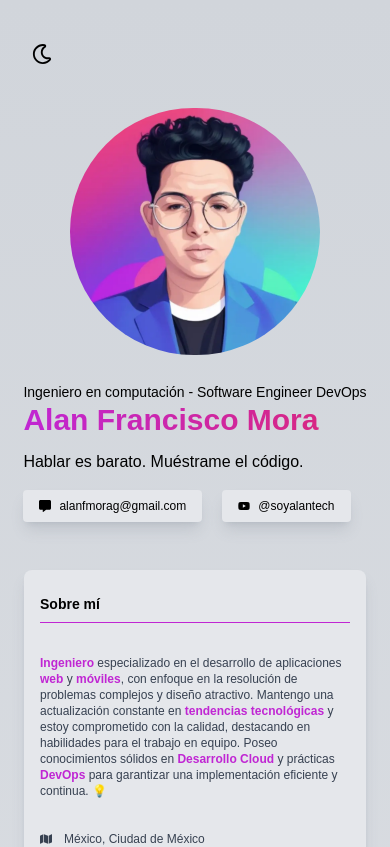
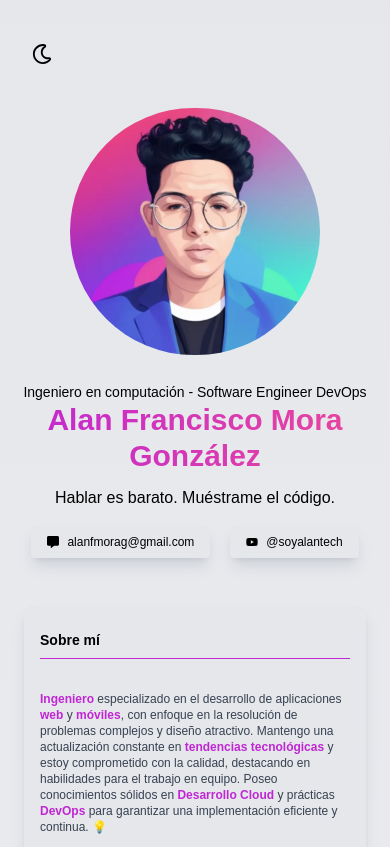
Before and after one commit to alanmgg/Devfolio-React, a React (Vite) app: page / in a window 390 px wide. Shown: the top 847 px of the page. Built offline with nearby package versions, Linux system fonts and the light colour scheme.

Commit message:
:ballot_box_with_check: Fix hover

```diff
--- a/src/App.jsx
+++ b/src/App.jsx
@@ -16,7 +16,7 @@ function App() {
 
   return (
     <>
-      <div className="w-full h-full bg-gradient-to-t from-gray-50 dark:from-slate-900 to-gray-300 dark:to-slate-700">
+      <div className="w-full h-full bg-gradient-to-t from-zinc-50 dark:from-slate-900 to-gray-200 dark:to-slate-700">
         <div className="flex flex-col font-open-sans">
           <ButtonTheme />
 
--- a/src/components/BentoGridProjects.jsx
+++ b/src/components/BentoGridProjects.jsx
@@ -18,7 +18,7 @@ function BentoGridProjects() {
         {projects !== null
           ? projects.map((item) => (
               <div
-                className="break-inside-avoid-column mb-5 xl:mb-5 cursor-pointer transform transition duration-500 hover:scale-105 hover:animate-pulse"
+                className="break-inside-avoid-column mb-5 xl:mb-5 cursor-pointer transform transition duration-100 hover:scale-105"
                 key={item.name}
               >
                 <div className="bg-gray-200 dark:bg-slate-800 rounded-lg shadow-lg shadow-gray-500/20 dark:shadow-gray-200/20">
--- a/src/components/ButtonInfo.jsx
+++ b/src/components/ButtonInfo.jsx
@@ -6,7 +6,7 @@ function ButtonInfo() {
     <>
       <div className="flex flex-row lg:text-center">
         <a
-          className="mt-4 py-2 px-4 shadow-lg shadow-gray-500/20 dark:shadow-gray-200/20 bg-gray-200 hover:bg-gray-300 dark:bg-slate-800 dark:hover:bg-slate-700 dark:text-white flex flex-row items-center rounded cursor-pointer"
+          className="mt-4 py-2 px-4 transform transition duration-100 hover:scale-105 shadow-lg shadow-gray-500/20 dark:shadow-gray-200/20 bg-gray-200 hover:bg-gray-300 dark:bg-slate-800 dark:hover:bg-slate-700 dark:text-white flex flex-row items-center rounded cursor-pointer"
           href="mailto:alanfmorag@gmail.com"
         >
           <FaCommentAlt className="mr-2 text-xs" />{" "}
@@ -14,20 +14,12 @@ function ButtonInfo() {
         </a>
 
         <a
-          className="mt-4 ml-5 py-2 px-4 shadow-lg shadow-gray-500/20 dark:shadow-gray-200/20 bg-gray-200 hover:bg-gray-300 dark:bg-slate-800 dark:hover:bg-slate-700 dark:text-white flex flex-row items-center rounded cursor-pointer"
+          className="mt-4 ml-5 py-2 px-4 transform transition duration-100 hover:scale-105 shadow-lg shadow-gray-500/20 dark:shadow-gray-200/20 bg-gray-200 hover:bg-gray-300 dark:bg-slate-800 dark:hover:bg-slate-700 dark:text-white flex flex-row items-center rounded cursor-pointer"
           href="https://www.youtube.com/@soyalantech"
         >
           <FaYoutube className="mr-2 text-xs" />{" "}
           <p className="text-sm sm:text-xs">@soyalantech</p>
         </a>
-
-        {/* <button
-          className="mt-4 ml-5 py-2 px-4 bg-gray-200 shadow-lg shadow-gray-500/20 dark:shadow-gray-200/20 hover:bg-gray-300 dark:bg-slate-800 dark:hover:bg-slate-700 dark:text-white flex flex-row items-center rounded"
-          onClick={() => (window.location = "tel:+525549034170")}
-        >
-          <FaPhoneAlt className="mr-2 text-xs" />{" "}
-          <p className="text-sm sm:text-xs">+52 55 4903 4170</p>
-        </button> */}
       </div>
     </>
   );
--- a/src/components/ButtonSelect.jsx
+++ b/src/components/ButtonSelect.jsx
@@ -32,8 +32,8 @@ function ButtonSelect({ onSelectViewTab }) {
                   <button
                     className={
                       item.field === selected
-                        ? "font-bold sm:text-sm text-fuchsia-600 dark:text-lime-400 p-2"
-                        : "font-bold sm:text-sm dark:text-white p-2"
+                        ? "w-full font-bold sm:text-sm text-fuchsia-600 dark:text-lime-400 p-2 transition duration-100 hover:scale-105"
+                        : "w-full font-bold sm:text-sm dark:text-white p-2 transition duration-100 hover:scale-105"
                     }
                   >
                     {item.name}
--- a/src/components/CardTechnologies.jsx
+++ b/src/components/CardTechnologies.jsx
@@ -23,7 +23,7 @@ function CardTechnologies() {
           {technologies !== null
             ? technologies.map((item) => (
                 <div
-                  className="mb-3 cursor-pointer transform transition duration-500 hover:scale-105 hover:animate-pulse"
+                  className="mb-3 cursor-pointer transform transition duration-100 hover:scale-105"
                   key={item.name}
                 >
                   <div className="bg-gray-200 dark:bg-slate-800 rounded-lg shadow-lg shadow-gray-500/20 dark:shadow-gray-200/20 flex items-center px-5 h-12">
--- a/src/components/Header.jsx
+++ b/src/components/Header.jsx
@@ -17,13 +17,13 @@ function Header() {
           />
         </div>
 
-        <div>
+        <div className="xl:text-center xl:flex xl:flex-col xl:items-center">
           <p className="text-base sm:text-sm dark:text-white">
             Ingeniero en computación - Software Engineer DevOps
           </p>
 
-          <h1 className="font-bold text-3xl sm:text-3xl bg-gradient-to-r from-fuchsia-600 dark:from-lime-400 to-pink-600 dark:to-lime-500 bg-clip-text text-transparent">
-            Alan Francisco Mora
+          <h1 className="font-bold text-3xl sm:text-3xl bg-gradient-to-r from-fuchsia-600 dark:from-lime-400 to-pink-500 dark:to-lime-500 bg-clip-text text-transparent">
+            Alan Francisco Mora González
           </h1>
 
           <p className="font-medium text-lg sm:text-base mt-3 dark:text-white">
```
